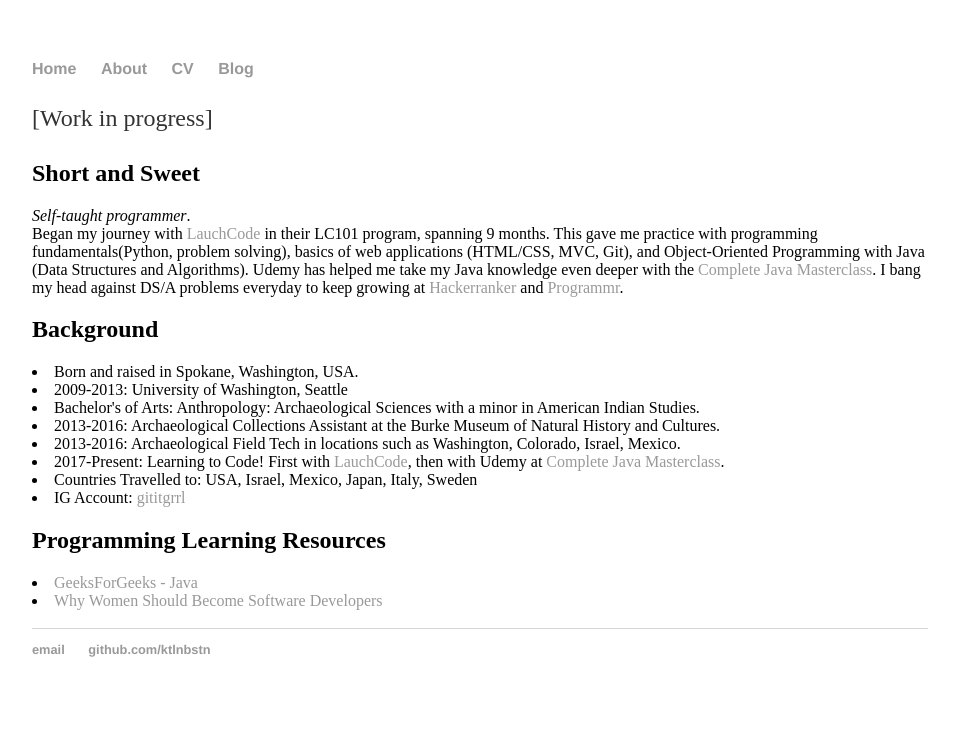
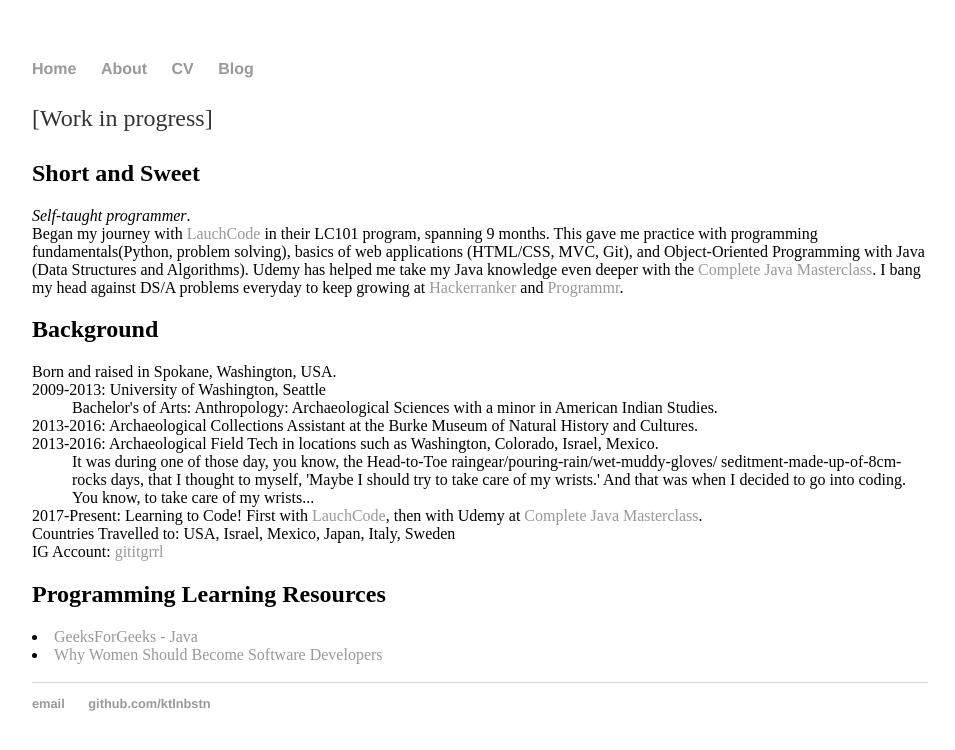
Before and after one commit to ktlnbstn/ktlnbstn.github.io, a Jekyll site: the page built from about/index.html, in a window 1280 px wide. Shown: the top 750 px of the page, without its empty margins (160-1115 px from the left). Built offline with Jekyll 4.4.1, drawn with Linux system fonts in a browser that asks for light colours.

Commit message:
attempt to indent two lines in my background

```diff
--- a/about/index.html
+++ b/about/index.html
@@ -16,15 +16,20 @@
 	<a href="http://www.programmr.com/">Programmr</a>.
 
 <h2>Background</h2>
-	<li>Born and raised in Spokane, Washington, USA. </li>
-	<li>2009-2013: University of Washington, Seattle</li>
-	<li>Bachelor's of Arts: Anthropology: Archaeological Sciences with a minor in American Indian Studies.</li>
-	<li>2013-2016: Archaeological Collections Assistant at the Burke Museum of Natural History and Cultures. </li>
-	<li>2013-2016: Archaeological Field Tech in locations such as Washington, Colorado, Israel, Mexico.</li>
-	<li>2017-Present: Learning to Code! First with <a href="https://www.launchcode.org/lc101">LauchCode</a>, then with
-	Udemy at <a href="https://www.udemy.com/java-the-complete-java-developer-course/">Complete Java Masterclass</a>.
-	<li>Countries Travelled to: USA, Israel, Mexico, Japan, Italy, Sweden</li>
-	<li>IG Account: <a href="https://www.instagram.com/gititgrrl/">gititgrrl</a></li>
+	<dl>
+	<dt>Born and raised in Spokane, Washington, USA. </dt>
+	<dt>2009-2013: University of Washington, Seattle</dt>
+	<dd>Bachelor's of Arts: Anthropology: Archaeological Sciences with a minor in American Indian Studies.</dd>
+	<dt>2013-2016: Archaeological Collections Assistant at the Burke Museum of Natural History and Cultures. </dt>
+	<dt>2013-2016: Archaeological Field Tech in locations such as Washington, Colorado, Israel, Mexico.</dt>
+	<dd>It was during one of those day, you know, the Head-to-Toe raingear/pouring-rain/wet-muddy-gloves/
+		seditment-made-up-of-8cm-rocks days, that I thought to myself, 'Maybe I should try to take care of my wrists.'
+		And that was when I decided to go into coding. You know, to take care of my wrists...</dd>
+	<dt>2017-Present: Learning to Code! First with <a href="https://www.launchcode.org/lc101">LauchCode</a>, then with
+	Udemy at <a href="https://www.udemy.com/java-the-complete-java-developer-course/">Complete Java Masterclass</a>.</dt>
+	<dt>Countries Travelled to: USA, Israel, Mexico, Japan, Italy, Sweden</dt>
+	<dt>IG Account: <a href="https://www.instagram.com/gititgrrl/">gititgrrl</a></dt>
+	</dl>
 
 <h2>Programming Learning Resources</h2>
 	<li><a href="https://www.geeksforgeeks.org/java/">GeeksForGeeks - Java</a></li>
```
